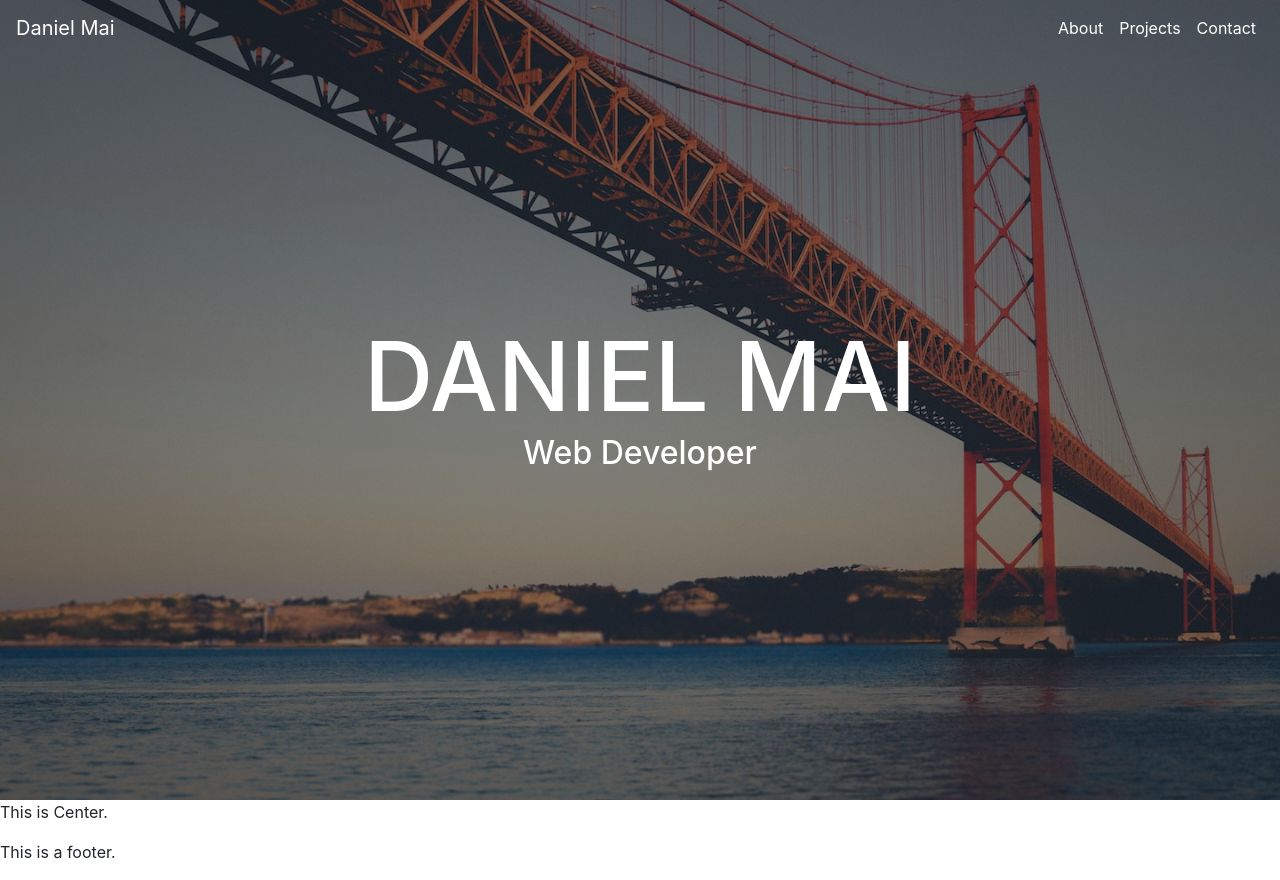
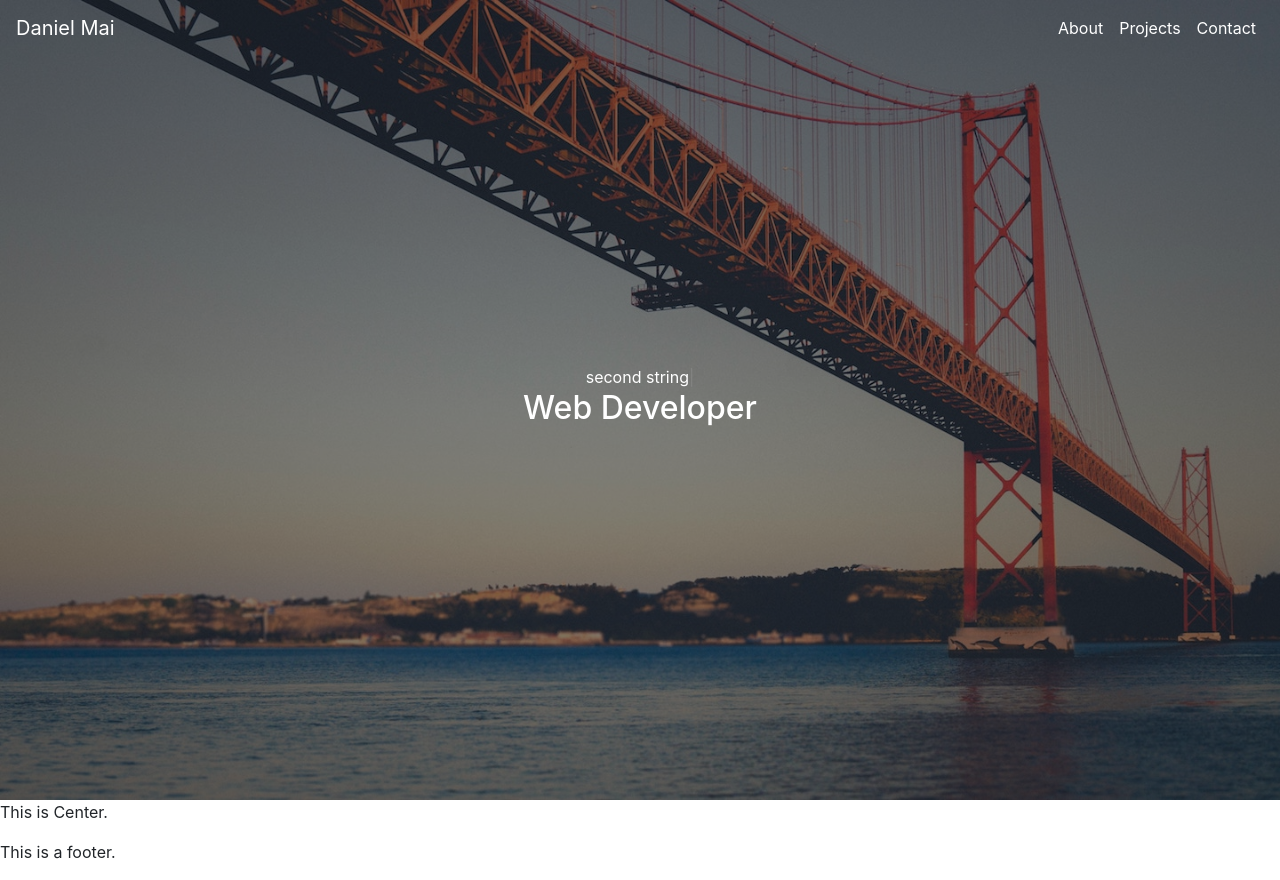
Before and after one commit to danielnmai/danielnmai.github.io-dev, a React app: page / in a window 1280 px wide. Built offline with nearby package versions, Linux system fonts and the light colour scheme.

Commit message:
get typing effect to work

```diff
--- a/src/header/components/TypedString.js
+++ b/src/header/components/TypedString.js
@@ -1,12 +1,26 @@
-import React, { Component } from 'react';
+import React, { Component } from 'react'
+import Typed from 'typed.js'
 
 class TypedString extends Component {
+  componentDidMount(){
+    const options = {
+      strings:['first string', 'second string'],
+      typeSpeed: 40
+    }
+    this.typed = new Typed(this.el, options)
+  }
 
   render() {
     return (
-      <h1>Daniel Mai</h1>
+      <div>
+        <span
+             style={{ whiteSpace: 'pre' }}
+             ref={(el) => { this.el = el; }}
+           />
+      </div>
+
     )
   }
 }
 
-export default TypedString;
+export default TypedString
```
Also changed, not shown: 1 other file (tests, documents, lock files or other folders).
